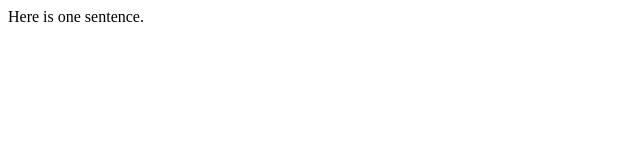
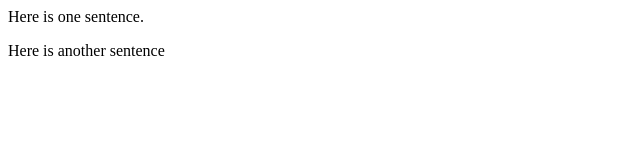
Before and after one commit to jwbe/git-tests, a plain HTML site: page index.html in a window 1280 px wide. Shown: the whole page, without its empty margins (0-640 px from the left). Drawn offline with Linux system fonts and the light colour scheme.

Commit message:
Git amend demo (#1)
* Add the info file and changes to index file

* Commit 2

* Commit 3

* Commit 4

```diff
--- a/index.html
+++ b/index.html
@@ -7,5 +7,8 @@
 		<p>
 			Here is one sentence.
 		</p>
+		<p>
+			Here is another sentence
+		</p>
 	</body>
 </html>
```
Also changed, not shown: 1 other file.
